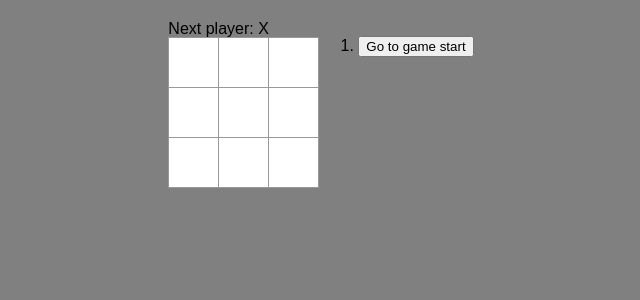
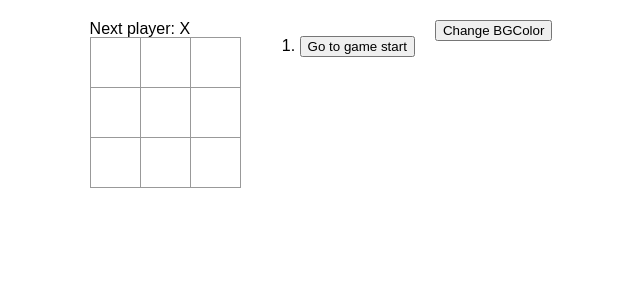
Before and after one commit to q-sakakima/tic-tac-toe, a Next.js app: page / in a window 1280 px wide. Shown: the top 300 px of the page, without its empty margins (319-959 px from the left). Built offline with nearby package versions, Linux system fonts and the light colour scheme.

Commit message:
ダークモードへ切り替えることができるボタンの作成

```diff
--- a/pages/_app.tsx
+++ b/pages/_app.tsx
@@ -7,6 +7,7 @@ import { Board } from "../components/Board";
 export default function Game() {
   const [history, setHistory] = useState([Array(9).fill(null)]);
   const [currentMove, setCurrentMove] = useState(0);
+  const [bgColor, setBgColor] = useState(false);
   const xIsNext = currentMove % 2 === 0;
   const currentSquares = history[currentMove];
 
@@ -34,14 +35,23 @@ export default function Game() {
     );
   });
 
+  const handleBGColor = () => {
+    setBgColor(!bgColor);
+  }
+
+  const bgColorClass = bgColor ? 'bg-color-gray' : '';
+
   return (
-    <div className="game">
+    <div className={`game ${bgColorClass}`}>
       <div className="game-board">
         <Board xIsNext={xIsNext} squares={currentSquares} onPlay={handlePlay} />
       </div>
       <div className="game-info">
         <ol>{moves}</ol>
       </div>
+      <div>
+        <button onClick={() => handleBGColor()}>Change BGColor</button>
+      </div>
     </div>
   );
 }
--- a/styles/global.css
+++ b/styles/global.css
@@ -4,8 +4,9 @@
 
 body {
   font-family: sans-serif;
-  margin: 20px;
   padding: 0;
+  margin: 0;
+  background-color: white;
 }
 
 h1 {
@@ -46,16 +47,15 @@ ul {
   padding-inline-start: 20px;
 }
 
-body {
-  font-family: sans-serif;
-  margin: 20px;
-  padding: 0;
+.game {
   display: flex;
   justify-content: center;
+  flex-direction: row;
+  gap: 20px;
+  min-height: 100vh;
+  padding: 20px;
+}
+
+.bg-color-gray {
   background-color: gray;
 }
-
-.game {
-  display: flex;
-  flex-direction: row;
-}
```
